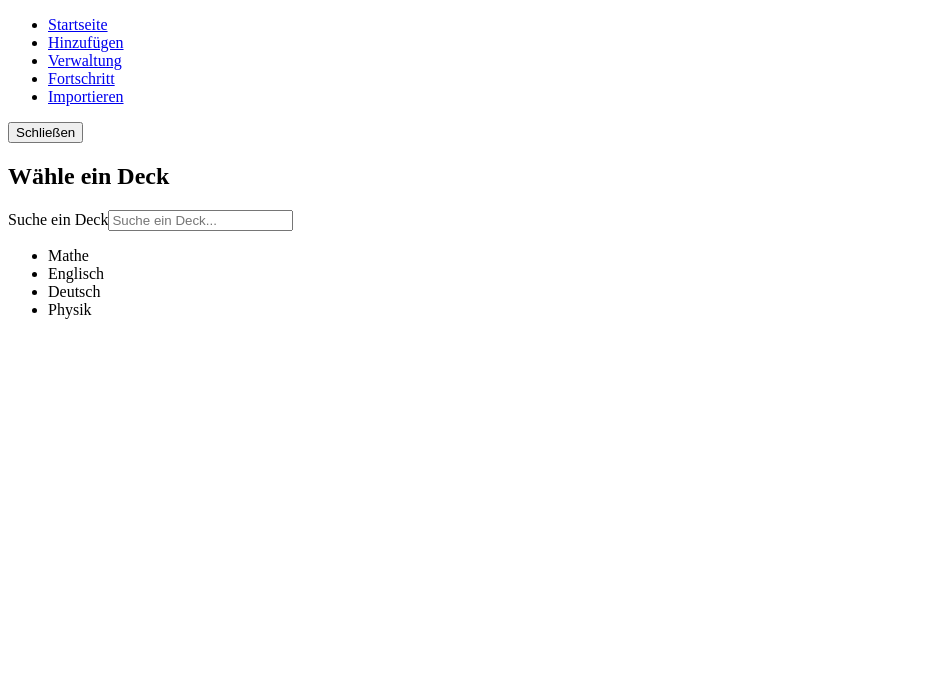
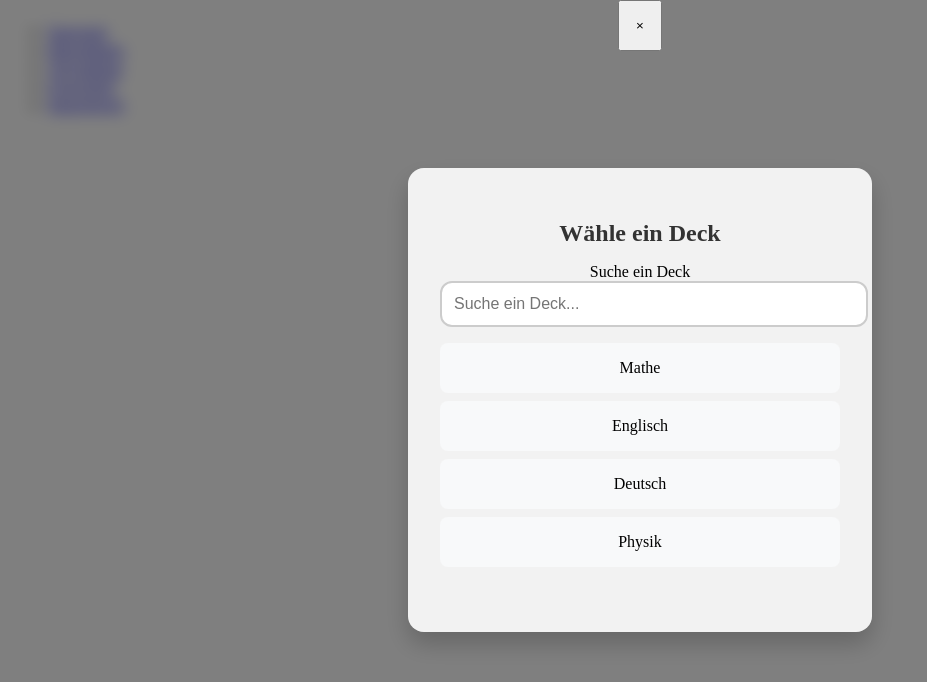
Before and after one commit to mohid-1311/Flashcards, a React (Create React App) app: page /Hinzufuegen in a window 1280 px wide. Both pictures are taken after a click on the button "Stapel Auswählen". Shown: the top 682 px of the page, without its empty margins (0-927 px from the left). Built offline with nearby package versions, Linux system fonts and the light colour scheme.

Commit message:
DeckModal styling erstellt

```diff
--- a/src/Components/DeckModal/DeckModal.module.css
+++ b/src/Components/DeckModal/DeckModal.module.css
@@ -0,0 +1,99 @@
+body, html {
+  overflow: hidden;
+}
+
+.modal-container {
+  display: flex;
+  position: fixed;
+  top: 0;
+  left: 0;
+  width: 100vw;
+  height: 100vh;
+  justify-content: center;
+  align-items: center;
+  z-index: 100;
+  background-color: rgba(0, 0, 0, 0.5);
+  backdrop-filter: blur(8px);
+  animation: fadeIn 0.5s ease-in-out;
+}
+
+.modal-content {
+  position: relative;
+  background-color: rgba(255, 255, 255, 0.9);
+  padding: 2rem;
+  height: 400px;
+  width: 400px;
+  border-radius: 16px;
+  box-shadow: 0px 12px 24px rgba(0, 0, 0, 0.2);
+  text-align: center;
+  overflow-y: auto;
+  animation: scaleUp 0.4s ease-in-out;
+}
+
+.modal-header {
+  font-size: 1.5rem;
+  font-weight: bold;
+  margin-bottom: 1rem;
+  color: #333;
+}
+
+.search-input {
+  width: 100%;
+  padding: 0.75rem;
+  font-size: 1rem;
+  border: 2px solid #ccc;
+  border-radius: 12px;
+  outline: none;
+  margin-bottom: 1rem;
+  transition: border-color 0.3s ease;
+}
+
+.search-input:focus {
+  border-color: #007bff;
+  box-shadow: 0px 0px 4px rgba(0, 123, 255, 0.5);
+}
+
+.modal-list {
+  list-style-type: none;
+  padding: 0;
+  margin: 0;
+}
+
+.modal-list-item {
+  cursor: pointer;
+  padding: 1rem;
+  border-radius: 8px;
+  font-size: 1rem;
+  background-color: #f8f9fa;
+  margin-bottom: 0.5rem;
+  transition: background-color 0.3s ease, color 0.3s ease;
+}
+
+.close-modal{
+  padding: 1rem;
+  position: absolute;
+  top: 0px;
+}
+
+.modal-list-item:hover {
+  background-color: #007bff;
+  color: white;
+}
+
+@keyframes fadeIn {
+  from {
+    opacity: 0;
+  }
+  to {
+    opacity: 1;
+  }
+}
+
+@keyframes scaleUp {
+  from {
+    transform: scale(0.9);
+  }
+  to {
+    transform: scale(1);
+  }
+}
--- a/src/Components/DeckModal/DeckModal.tsx
+++ b/src/Components/DeckModal/DeckModal.tsx
@@ -1,4 +1,5 @@
 import { useState } from "react";
+import styles from "./DeckModal.module.css"
 type Card = {
   ausdruck: string;
   definition: string;
@@ -21,10 +22,17 @@ function DeckModal({ setDecks, decks, setDeckindex, closeModal } : DeckModalProp
   const [searchValue, setSearchValue] = useState("")
 
   return(
-    <div>
-      <button onClick={() => closeModal()}>Schließen</button>
-      <div>
-        <h2>Wähle ein Deck</h2>
+    <div className={styles["modal-container"]}>
+
+      <button
+        onClick={() => closeModal()}
+        className={styles["close-modal"]}
+      >
+        &times; {/* "X" */}
+      </button>
+
+      <div className={styles["modal-content"]}>
+        <h2 className={styles["modal-header"]}>Wähle ein Deck</h2>
         <label htmlFor="search">Suche ein Deck</label>
         <input
           value={searchValue}
@@ -32,8 +40,11 @@ function DeckModal({ setDecks, decks, setDeckindex, closeModal } : DeckModalProp
           placeholder="Suche ein Deck..."
           name="search"
           onChange={(e) => setSearchValue(e.target.value)}
+          className={styles["search-input"]}
           />
-          <ul>
+
+          {/*(Gefilterte)Decks anzeigen*/}
+          <ul className={styles["modal-list"]}>
             {decks
               .filter((deck) =>
                 searchValue.trim()
@@ -43,6 +54,7 @@ function DeckModal({ setDecks, decks, setDeckindex, closeModal } : DeckModalProp
               .map((deck, index) => (
                 <li
                   key={index}
+                  className={styles["modal-list-item"]}
                   onClick={() => {
                     setDeckindex(index);
                     closeModal();
```
